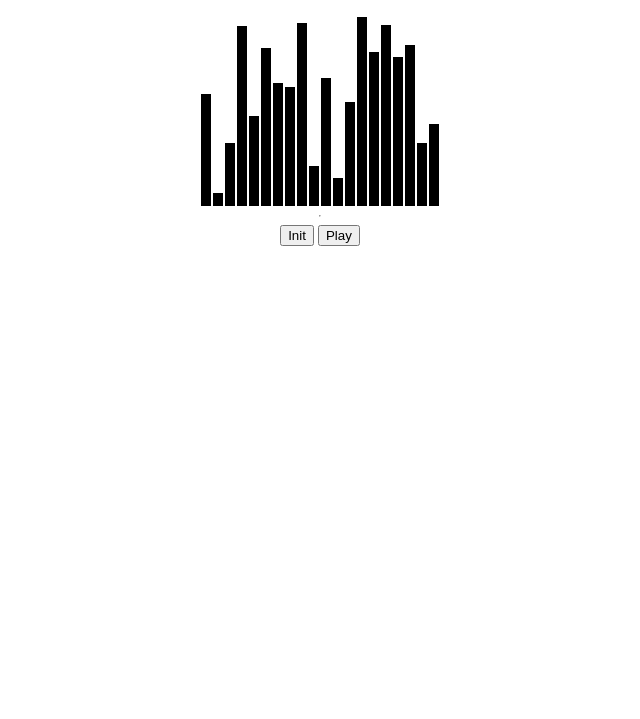
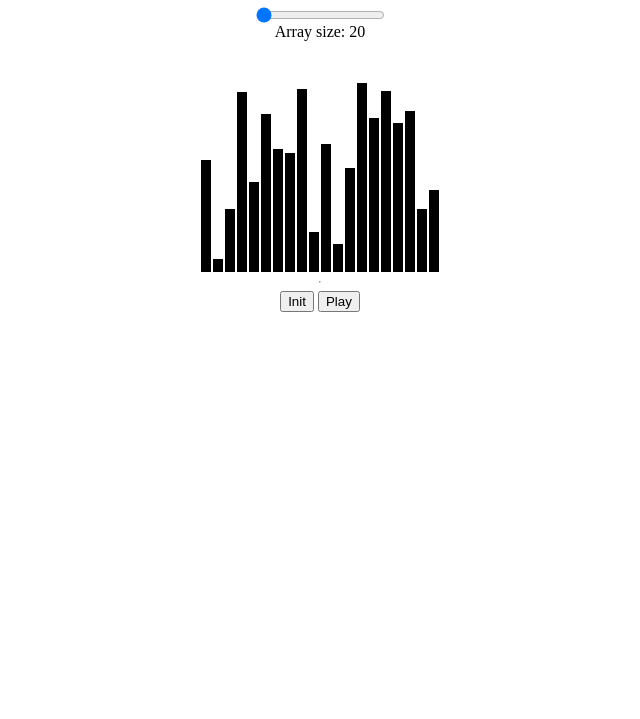
Before and after one commit to ethan-yz-hao/Sorting-Visualization, a plain HTML site: page index.html in a window 1280 px wide. Shown: the part 81-800 px from the top of the page, without its empty margins (320-960 px from the left). Drawn offline with Linux system fonts and the light colour scheme.

Commit message:
Array size slider

```diff
--- a/index.html
+++ b/index.html
@@ -7,6 +7,11 @@
 </head>
 <body>
 <h1>Sorting Visualizer</h1>
+
+<input type='range' min='0' max='100' value='0' id='slider'></input>
+<div id="dispArrSize"></div>
+<div id='dispDiv' style='margin-top:2em;'></div>
+
 <div id="container"></div>
 
 <hr>
--- a/script.js
+++ b/script.js
@@ -1,15 +1,25 @@
-const n = 20;
-const array = [];
+let n = 20;
+let array = [];
 
 let audioCtx = null;
 let isRun = false;
+let slider = document.getElementById("slider");
+const dispArrSize = document.getElementById("dispArrSize");
+const container = document.getElementById("container");
 
 init();
+dispArrSize.innerHTML = "Array size: " + n;
+slider.addEventListener("change", function () {
+    n = slider.value;
+    dispArrSize.innerHTML = "Array size: " + n;
+    init();
+})
 
 function init() {
-    if(isRun){
-        isRun=false;
+    if (isRun) {
+        isRun = false;
     }
+    array = [];
     for (let i = 0; i < n; i++) {
         array[i] = Math.random();
     }
@@ -19,8 +29,8 @@ function init() {
 function play() {
     const copy = [...array];
     const moves = bubbleSort(copy);
-    if(!isRun){// if not currently running
-        isRun=true;
+    if (!isRun) {// if not currently running
+        isRun = true;
         animate(moves);
     }
 }
@@ -28,10 +38,10 @@ function play() {
 function animate(moves) {
     if (moves.length === 0) {
         showBars();
-        isRun=false;
+        isRun = false;
         return;
     }
-    if (!isRun){
+    if (!isRun) {
         return;
     }
     const move = moves.shift();
--- a/style.css
+++ b/style.css
@@ -16,3 +16,8 @@ body{
     background-color: black;
     margin: 1px;
 }
+
+#slider {
+    margin:0;
+    text-align:center;
+}
```
Lines whose indentation alone changed are shown as unchanged.
